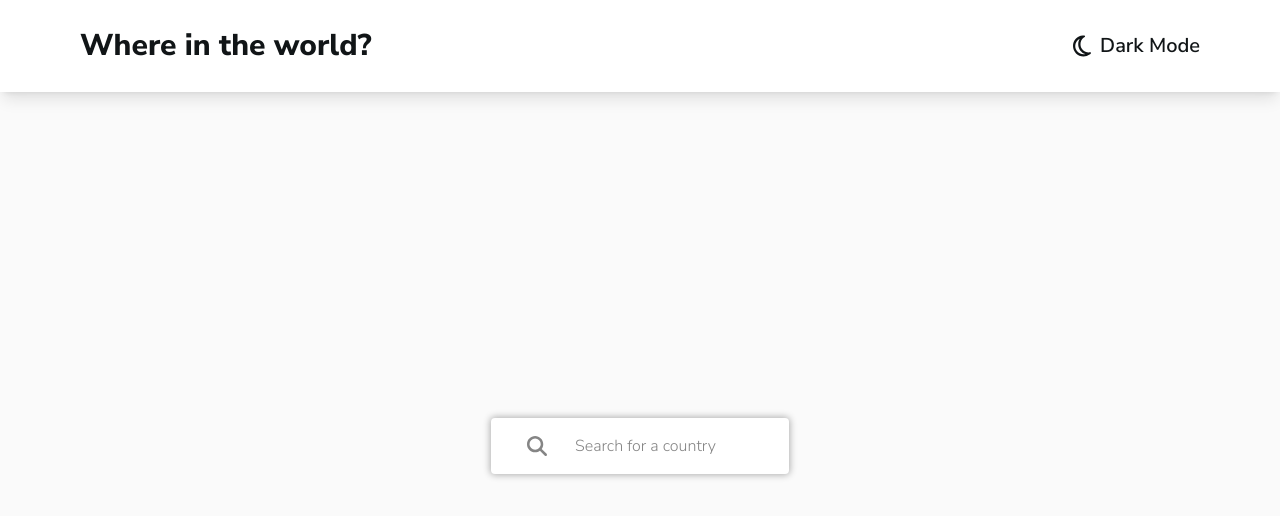
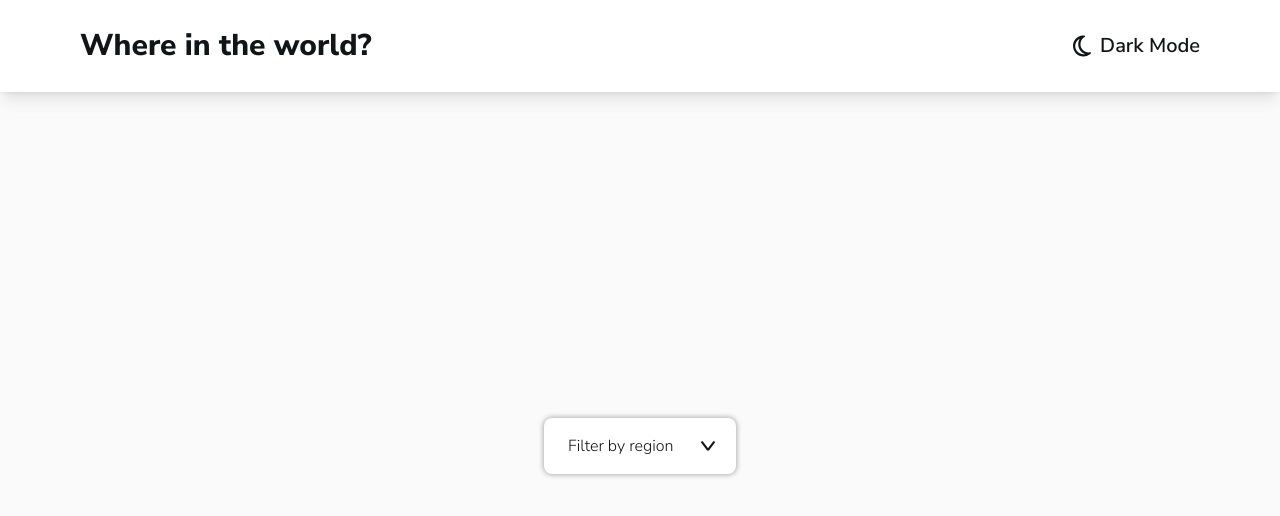
Before and after one commit to Yazeed-Idris/rest-countries-api-with-color-theme-switcher, a React (Vite) app: page / in a window 1280 px wide. Shown: the top 516 px of the page. Built offline with nearby package versions, Linux system fonts and the light colour scheme.

Commit message:
- Created dropdown list component (not as easy as one might think)

```diff
--- a/src/App.jsx
+++ b/src/App.jsx
@@ -1,13 +1,13 @@
 import {Fragment} from 'react'
 import {Header} from "./components/Header";
-import {SearchInput} from "./components/SearchInput";
+import {RegionFilterList} from "./components/RegionFilterList";
 function App() {
 
   return (
     <Fragment>
         <Header />
         <main className='dark:bg-Very-Dark-Blue-bgDark bg-Very-Light-Gray-bgLight transition-colors duration-300 grid place-items-center'>
-            <SearchInput />
+            <RegionFilterList />
         </main>
     </Fragment>
   )
--- /dev/null
+++ b/src/components/RegionFilterList.jsx
@@ -0,0 +1,47 @@
+import {Fragment, useState} from "react";
+import {FontAwesomeIcon} from "@fortawesome/react-fontawesome";
+import {faV} from "@fortawesome/free-solid-svg-icons";
+
+export const RegionFilterList = () => {
+
+    const [buttonText, setButtonText] = useState('Filter by region');
+    const [showList, setShowList] = useState(false);
+    const regions = [
+        'Africa',
+        'America',
+        'Asia',
+        'Europe',
+        'Oceania',
+    ]
+
+    function handleDropdownClick() {
+        setShowList(!showList);
+    }
+
+    function handleOptionClick(regionName) {
+        setShowList(false);
+        if (!(regions.includes(regionName))) {
+            setButtonText('Filter by region');
+            return;
+        }
+        setButtonText(regionName);
+    }
+
+    return <Fragment>
+        <div>
+            <button onClick={handleDropdownClick} className='flex w-48 justify-between px-6 py-4 items-center shadow-[0_0_5px_1px_rgba(0,0,0,0.3)] rounded-lg text-Very-Dark-Blue-light-text bg-White dark:text-White dark:bg-Dark-Blue-dark'>{buttonText}
+                <FontAwesomeIcon className='w-2 h-3 object-contain scale-x-[1.8] ml-7' icon={faV} />
+            </button>
+            <div className='relative w-full h-0'>
+                <div className={`absolute w-full shadow-[0_0_5px_1px_rgba(0,0,0,0.3)] mt-2 rounded-lg text-Very-Dark-Blue bg-White dark:text-White dark:bg-Dark-Blue-dark transition-all duration-100 origin-top ${showList? 'scale-100' : 'scale-0'}`}>
+                    {regions.map((el, index) => {
+                        return <p onClick={() => {handleOptionClick(el)}} className={`mt-1 mb-1 px-6 cursor-pointer hover:bg-black hover:bg-opacity-5 dark:hover:bg-White dark:hover:bg-opacity-5 `} key={index}>{el}</p>
+                    })}
+                    <p onClick={() => handleOptionClick('clear')} className={`mt-1 mb-1 px-6 cursor-pointer hover:bg-black hover:bg-opacity-5 dark:hover:bg-White dark:hover:bg-opacity-5 `}>Clear</p>
+                </div>
+            </div>
+        </div>
+
+    </Fragment>
+
+}
```
